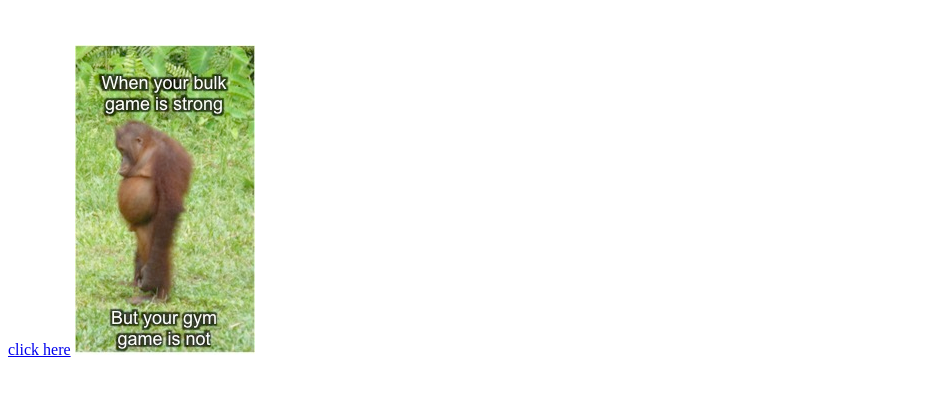
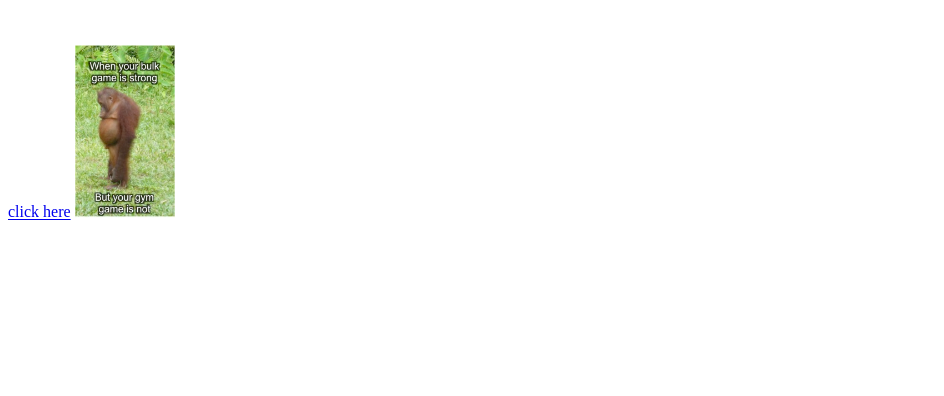
Before and after one commit to dmarquis517/website-fun, a plain HTML site: page index.html in a window 1280 px wide. Shown: the part 164-560 px from the top of the page, without its empty margins (0-944 px from the left). Drawn offline with Linux system fonts and the light colour scheme.

Commit message:
picture size change

```diff
--- a/index.css
+++ b/index.css
@@ -2,3 +2,8 @@ p{
     color: red;
     font-size: 48px;
 }
+
+img{
+    hight: 100px;
+    width: 100px;
+}
--- a/index.html
+++ b/index.html
@@ -9,6 +9,6 @@
         <p>there is so much to do lets start with get a dog</p>
 
         <a href="http://www.google.com"> click here</a>
-        <img src="./img/bulk game.jpg" />
+        <img id="monkey" src="./img/bulk game.jpg" />
     </body>
 </html>
```
